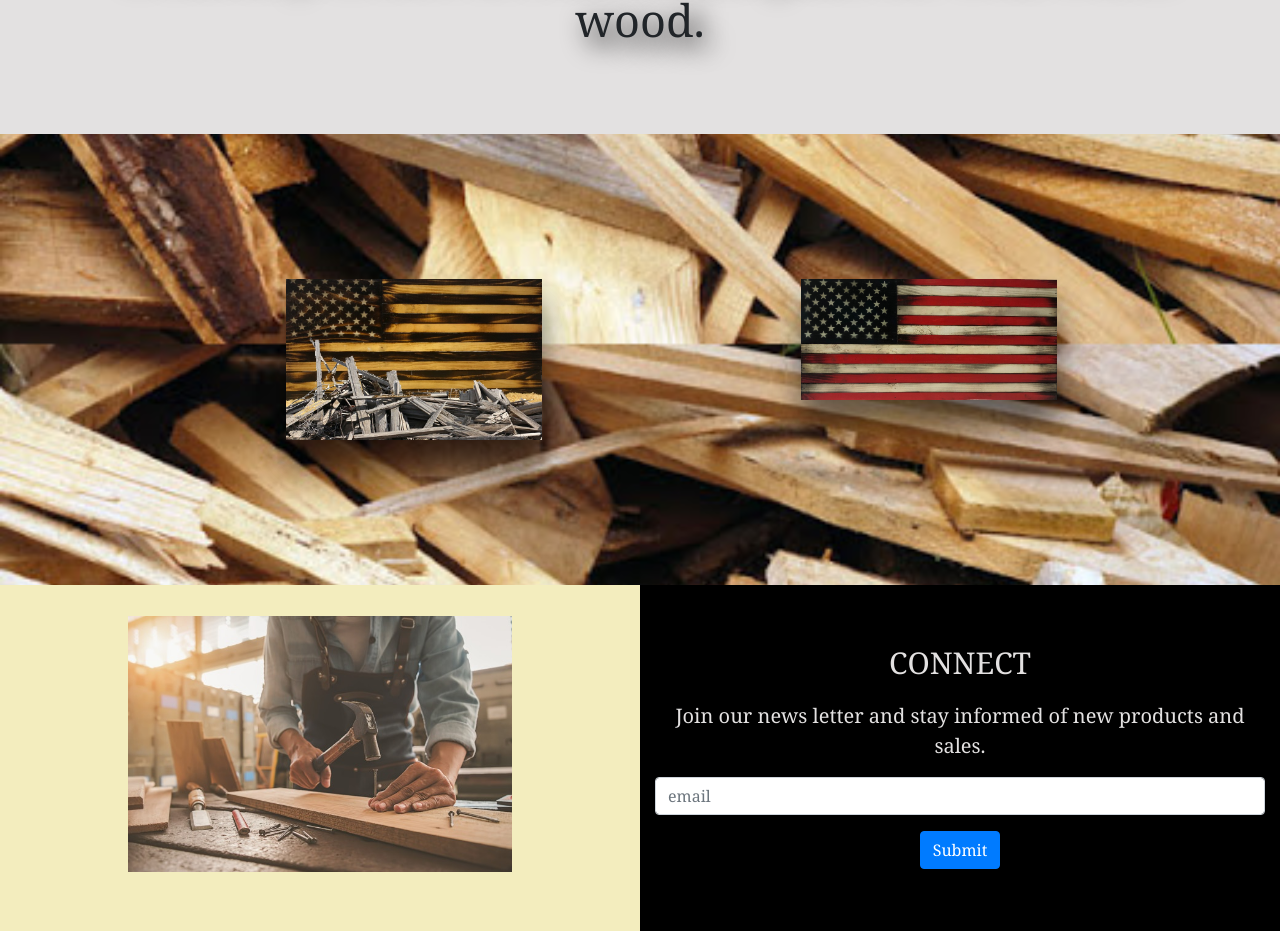
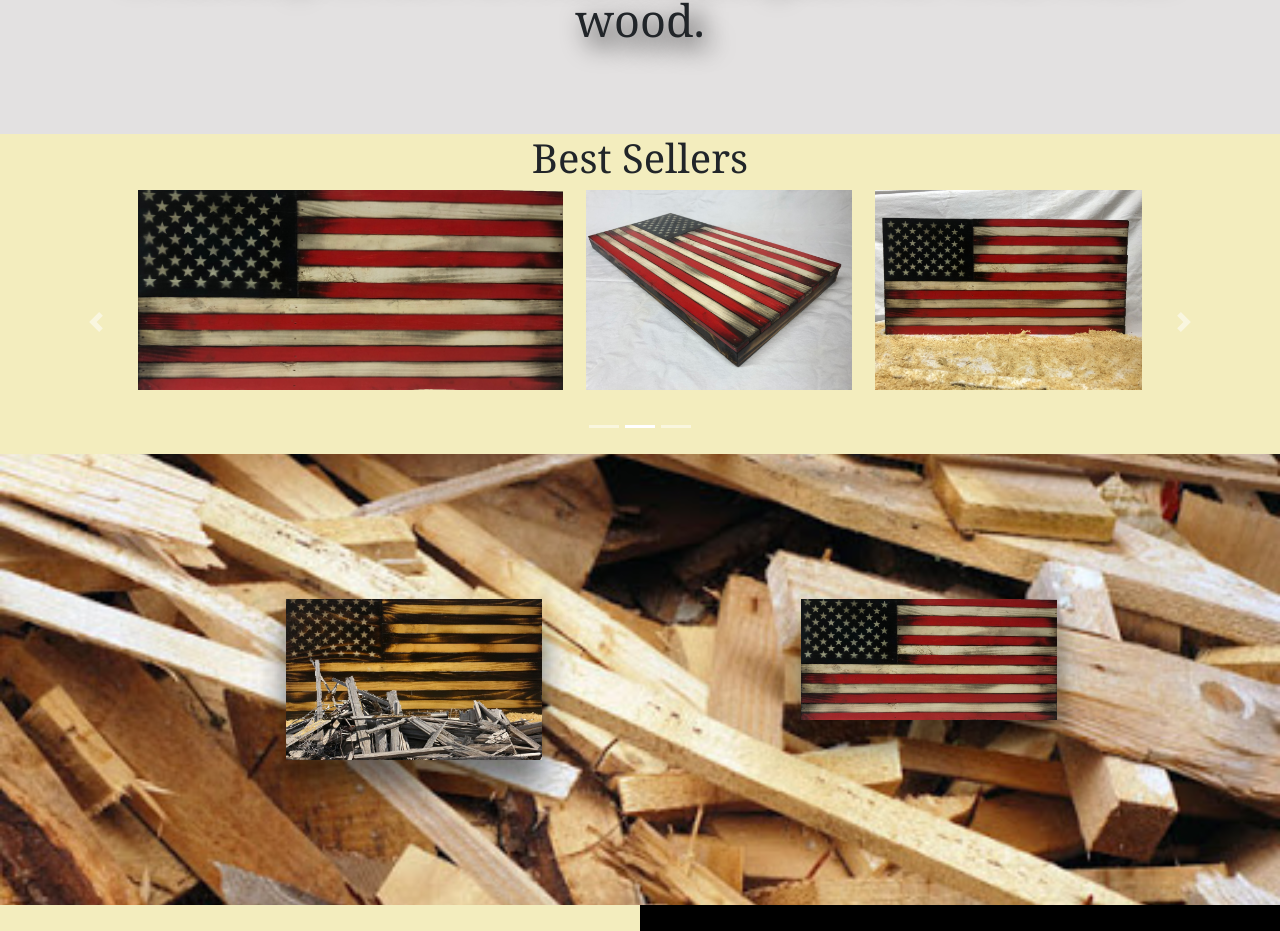
Before and after one commit to GMorse19/off-street, a React (Create React App) app: page /#/ in a window 1280 px wide. Shown: the part 1371-2302 px from the top of the page. Built offline with nearby package versions, Linux system fonts and the light colour scheme.

Commit message:
Added carousel component

```diff
--- /dev/null
+++ b/src/Components/BestSellers/BestSellers.js
@@ -0,0 +1,34 @@
+import React from 'react'
+import { Carousel } from 'react-bootstrap'
+
+import './BestSellers.scss'
+
+// import ProductContainer from '../Products/ProductContainer/ProductContainer'
+import { flag } from '../../helpers/images/Flags/flagsArray'
+// import content from '../Products/ProductDescription/Content'
+
+const BestSellers = () => (
+  <div className='carousel-div'>
+  <h1>Best Sellers</h1>
+  <Carousel className='carousel-container'>
+
+    <Carousel.Item>
+      <img className='carousel-image' src={flag.standard.cutout} alt='American Flag' height='200vh' />
+      <img className='carousel-image' src={flag.standard.flat} alt='American Flag' height='200vh' />
+      <img className='carousel-image' src={flag.standard.sawdust} alt='American Flag' height='200vh' />
+    </Carousel.Item>
+    <Carousel.Item>
+    <img className='carousel-image' src={flag.standard.cutout} alt='American Flag' height='200vh' />
+    <img className='carousel-image' src={flag.standard.flat} alt='American Flag' height='200vh' />
+    <img className='carousel-image' src={flag.standard.sawdust} alt='American Flag' height='200vh' />
+    </Carousel.Item>
+    <Carousel.Item>
+    <img className='carousel-image' src={flag.standard.cutout} alt='American Flag' height='200vh' />
+    <img className='carousel-image' src={flag.standard.flat} alt='American Flag' height='200vh' />
+    <img className='carousel-image' src={flag.standard.sawdust} alt='American Flag' height='200vh' />
+    </Carousel.Item>
+  </Carousel>
+  </div>
+)
+
+export default BestSellers
--- /dev/null
+++ b/src/Components/BestSellers/BestSellers.scss
@@ -0,0 +1,12 @@
+.carousel-container {
+  padding: 0 5% 5% 5%;
+}
+
+.carousel-div {
+  background-color: #f3edbe;
+}
+
+.carousel-image {
+  padding-left: 1%;
+  padding-right: 1%;
+}
--- a/src/Components/SplashIntro/SplashIntro.scss
+++ b/src/Components/SplashIntro/SplashIntro.scss
@@ -4,7 +4,6 @@
 
 .splash-intro-para {
   font-size: 45px;
-  // margin-bottom: 60vh;
   padding: 5%;
   text-shadow: 9px 9px 26px #000;
 }
--- a/src/Pages/HomePage/HomePage.js
+++ b/src/Pages/HomePage/HomePage.js
@@ -5,6 +5,7 @@ import Connect from '../../Components/Connect/Connect'
 import Footer from '../../Components/Footer/Footer'
 import Title from '../../Components/Title/Title'
 import PromoBlurb from '../../Components/PromoBlurb/PromoBlurb'
+import BestSellers from '../../Components/BestSellers/BestSellers'
 
 import './HomePage.scss'
 
@@ -19,6 +20,7 @@ class HomePage extends React.Component {
       <div className='home-page-div'>
         <Title />
         <SplashIntro />
+        <BestSellers />
         <PromoBlurb />
         <Connect />
         <Footer />
```
